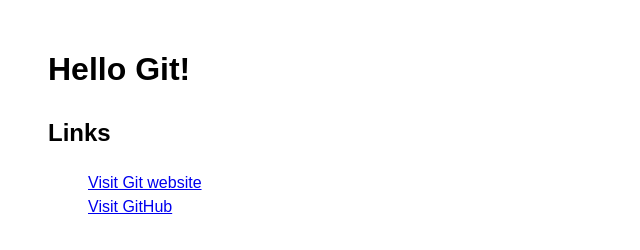
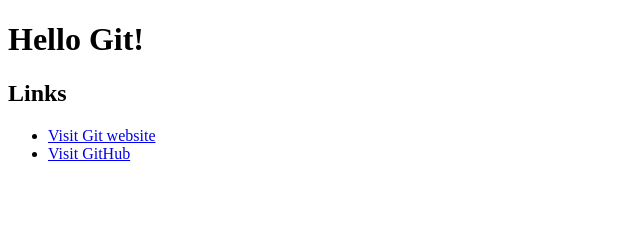
Before and after one commit to GLaD1k994/cods, a plain HTML site: page index.html in a window 1280 px wide. Shown: the whole page, without its empty margins (0-640 px from the left). Drawn offline with Linux system fonts and the light colour scheme.

```diff
--- a/index.html
+++ b/index.html
@@ -4,7 +4,7 @@
         <meta charset="UTF-8">
         <meta name="viewport" content="width=device-width, initial-scale=1.0">
         <title>Document</title>
-        <link rel="stylesheet" href="./main.css"
+        <link rel="stylesheet" href="./main.css">
     </head>
     <body>
         <header>
--- a/main.css
+++ /dev/null
@@ -1,11 +0,0 @@
-body {
-font-family: sans-serif;
-font-size: 16px;
-line-height: 1.5;
-margin: 0;
-padding: 24px 48px;
-}
-
-li {
-    list-style: none;
-}
```
